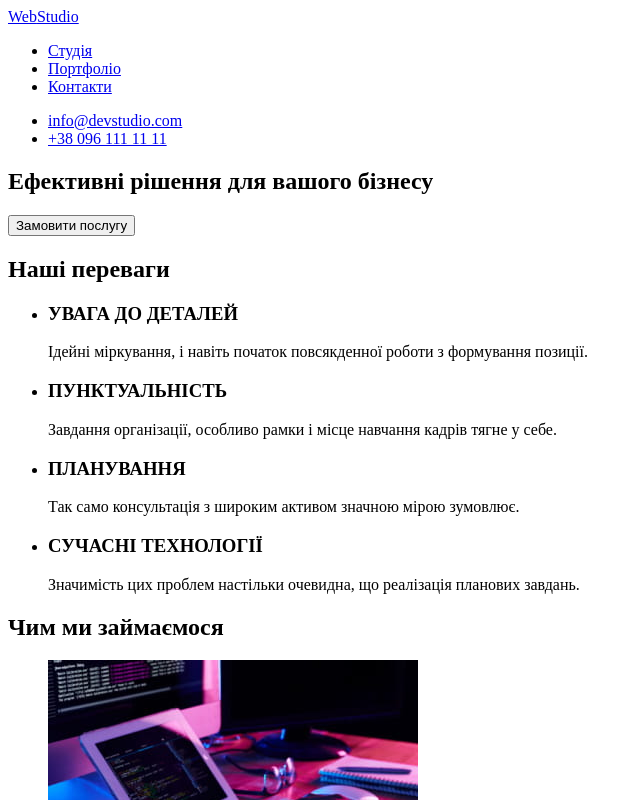
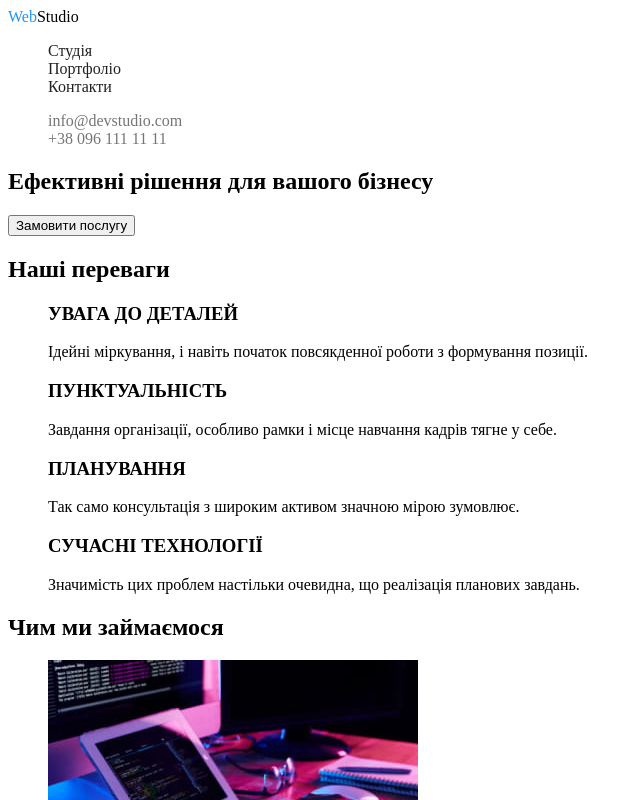
Before and after one commit to Pavlo-Savka/goit-markup-hw-02, a plain HTML site: page index.html in a window 1280 px wide. Shown: the top 800 px of the page, without its empty margins (0-640 px from the left). Drawn offline with Linux system fonts and the light colour scheme.

Commit message:
final header

```diff
--- a/index.html
+++ b/index.html
@@ -5,26 +5,27 @@
     <meta http-equiv="X-UA-Compatible" content="IE=edge">
     <meta name="viewport" content="width=device-width, initial-scale=1.0">
     <title>Студія</title>
+    <link rel="stylesheet" href="./styles.css">
 </head>
 <body>
     <header>
         <nav>
-        <a href="./index.html"><span>Web</span>Studio</a>
-        <ul>
+        <a href="./index.html" class="logo"><span class="logo1half">Web</span><span class="logo2half">Studio</span></a>
+        <ul class="nav-list">
     <li>
-        <a href="./index.html">Студія</a></li>
+        <a href="./index.html" class="studio-link">Студія</a></li>
     <li>
-        <a href="./portfolio.html">Портфоліо</a></li>
+        <a href="./portfolio.html" class="portfolio-link">Портфоліо</a></li>
     <li>
-        <a href="#">Контакти</a></li>
+        <a href="#" class="cotacts-link">Контакти</a></li>
 </ul>
         </nav>
-        <ul>
+        <ul class="header-contacts">
             <li>
-                <a href="mailto:info@devstudio.com">info@devstudio.com</a>
+                <a href="mailto:info@devstudio.com" class="mail">info@devstudio.com</a>
             </li>
             <li>
-                <a href="tel:+380961111111">+38 096 111 11 11</a>
+                <a href="tel:+380961111111" class="tel">+38 096 111 11 11</a>
             </li>
         </ul>
         </header>
@@ -37,7 +38,7 @@
        <!--Переваги-->
         <section>
             <h2>Наші переваги</h2>
-            <ul>
+            <ul class="features">
                 <li>
                     <h3>УВАГА ДО ДЕТАЛЕЙ</h3>
                     <p>Ідейні міркування, і навіть початок повсякденної роботи з формування позиції.</p>
@@ -59,7 +60,7 @@
         <!--Що робимо-->
         <section>
             <h2>Чим ми займаємося</h2>
-            <ul>
+            <ul class="working"
                 <li>
                     <a href="#"><img src="./images/hands-on-keyboard.jpg" alt="клавіатура, планшет, монітори на столі" width="370" height="294"></a>
                 </li>
@@ -74,7 +75,7 @@
         <!--Команда-->
         <section>
             <h2>Наша команда</h2>
-            <ul>
+            <ul class="command">
                 <li>
                     <img src="./images/igor-demianenko.jpg" alt="Ігор Дем'яненко" width="270">
                     <h3>Ігор Дем'яненко</h3>
@@ -101,15 +102,15 @@
     <footer>
         <a href="./index.html"><span>Web</span>Studio</a>
         <address>
-            <ul>
+            <ul class="footer-contacts">
             <li>
-               <a href="https://goo.gl/maps/hSNY3nVLKRhSjsEh8">м. Київ, пр-т Лесі Українки, 26</a>
+               <a href="https://goo.gl/maps/hSNY3nVLKRhSjsEh8" class="address">м. Київ, пр-т Лесі Українки, 26</a>
             </li>
             <li>
-               <a href="mailto:info@devstudio.com">info@devstudio.com</a>
+               <a href="mailto:info@devstudio.com" class="mail">info@devstudio.com</a>
             </li>
             <li>
-               <a href="tel:+380961111111">+38 096 111 11 11</a>
+               <a href="tel:+380961111111" class="tel">+38 096 111 11 11</a>
             </li>
         </ul>
         </address>
--- /dev/null
+++ b/styles.css
@@ -0,0 +1,30 @@
+:root {
+    --accent-color: #2196F3;
+    --logo2half-color: #000000;
+    --paragraf-color: #757575;
+    --headline-color: #212121;
+    --footer-contacts-color: rgba(255, 255, 255, 0.6)
+}
+.logo {
+text-decoration: none;
+}
+.logo1half {
+    color: var(--accent-color);
+}
+.logo2half {
+    color: var(--logo2half-color);
+
+}
+.nav-list, .header-contacts, .footer-contacts, .features, .working, .command {
+    list-style-type: none;
+}
+.studio-link, .portfolio-link, .cotacts-link {
+   color: var(--headline-color);
+}
+
+.tel, .mail {
+    color: var(--paragraf-color);
+}
+.tel, .mail, .address, .studio-link, .portfolio-link, .cotacts-link {
+text-decoration: none;
+}
```
Also changed, not shown: portfolio.html (+1 -0 lines).
